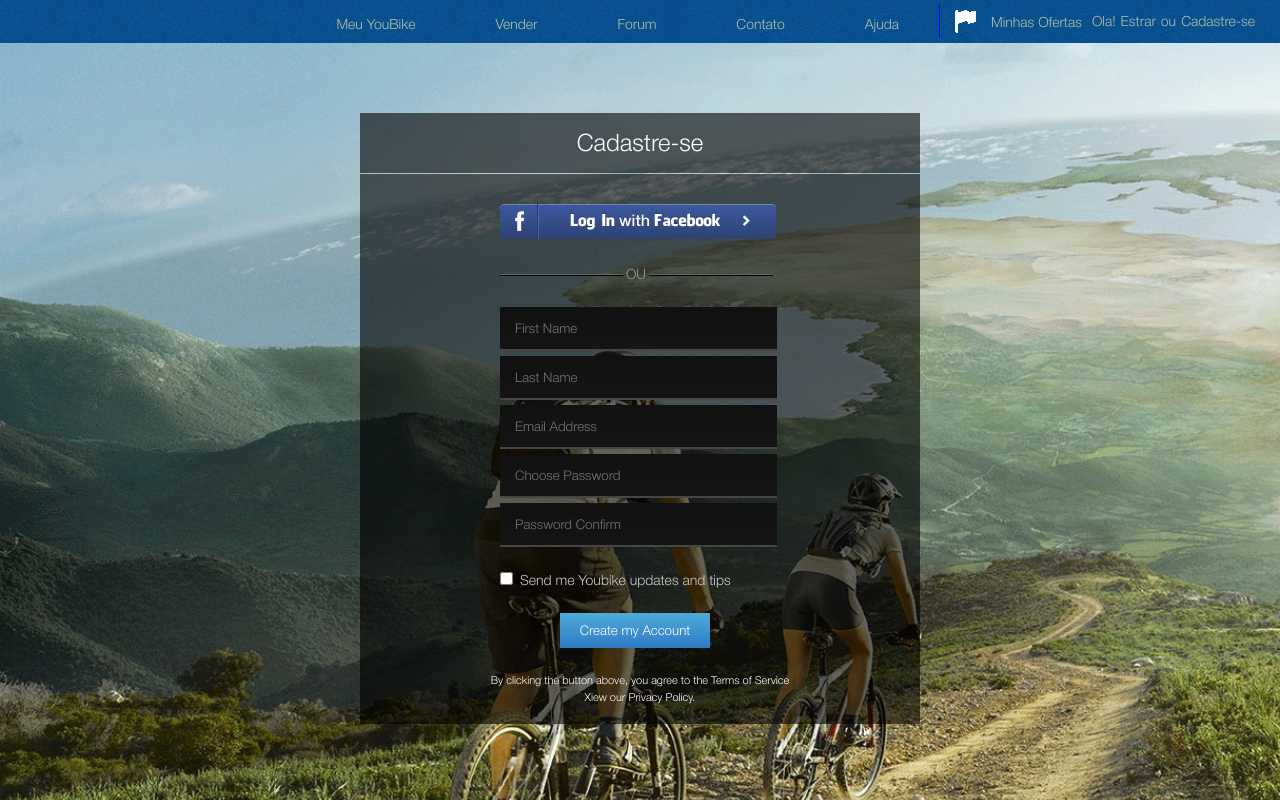
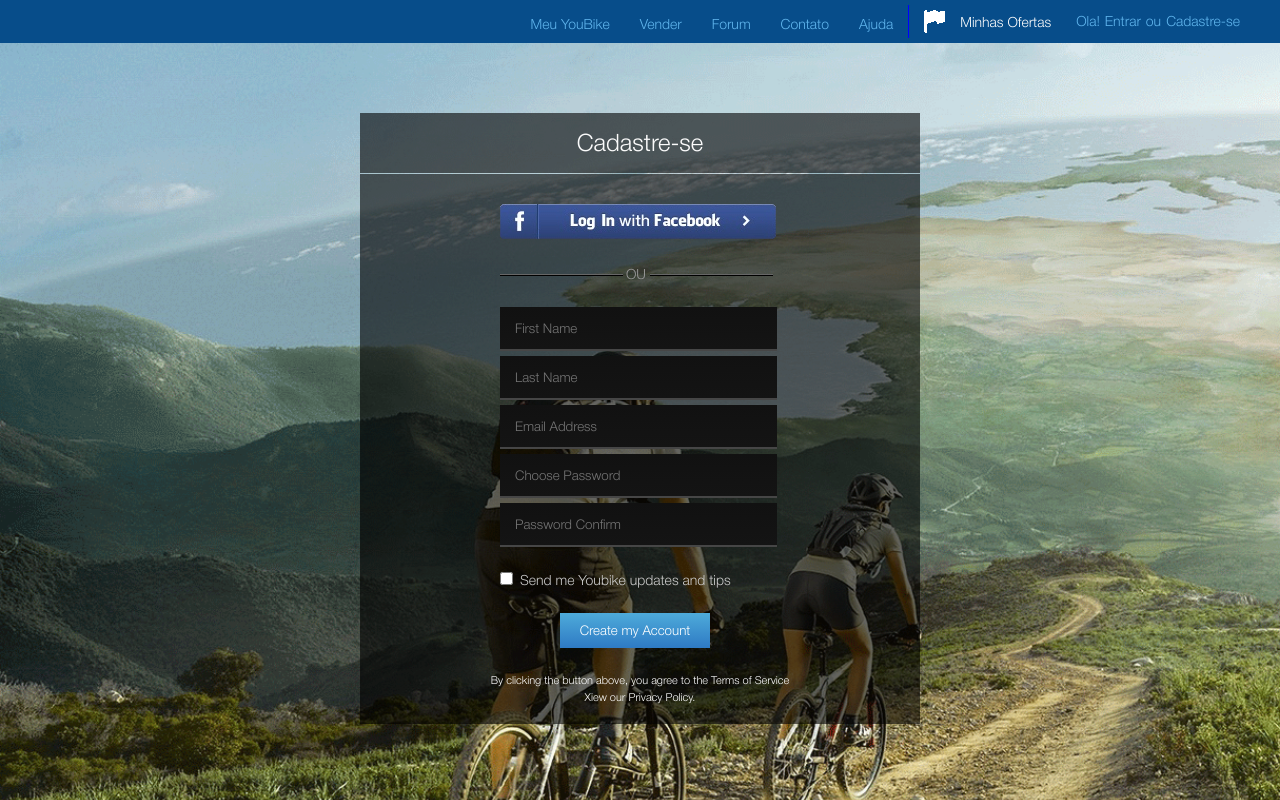
Before and after one commit to marsis/Logozinskaya_4, a plain HTML site: page Logozinskaya_5/index.html in a window 1280 px wide. Drawn offline with Linux system fonts and the light colour scheme.

Commit message:
исправлено

```diff
--- a/Logozinskaya_5/css/style.css
+++ b/Logozinskaya_5/css/style.css
@@ -30,13 +30,14 @@
 .header{
 	width:100%;
 	height: 100%;
-	background-image: url(../img/heder.png);
+	/*background-image: url(../img/heder.png);*/
+	background: #074D8A;
 	margin: 0 auto;
 }
 .mo{
 	display: inline-block;
 	float: right;
-	color: #B5BFA7;
+	color: #FEFEFE;
 	font-family: 'Helvetica Heue Cyrlight';
 	font-size: 14px;
 	text-decoration: none;
@@ -47,6 +48,7 @@
 	width: 200px;
 	height: 31px;
 	padding-right:10px;
+	color: #60B5ED;
 	}
 .mo:hover{
 	color: #FEFEFE;
@@ -65,8 +67,10 @@
 	margin-top: 0px;
 	padding-top: 11px;
 	padding-bottom: 12px;
+	padding-left: 15px;
+	padding-right: 15px;
 	float: right;
-	color: #B5BFA7;
+	color: #60B5ED;
 	font-family: 'Helvetica Heue Cyrlight';
 	font-size: 14px;
 }
@@ -79,13 +83,14 @@
 	margin-top: 0px;
 	padding-top: 11px;
 	padding-bottom: 10px;
+	padding-left: 15px;
 }
 .ola a:hover{
 	text-decoration: underline;
 	color:#FEFEFE;
 	}
 	.ola a{
-	color: #B5BFA7;
+	color: #60B5ED;
 	padding: 0 5px;
 	text-decoration: none;
 	}
@@ -105,18 +110,18 @@
 .menu li a{
 	display: block;
 	text-decoration:none;
-	color: #B5BFA7;
+	color: #60B5ED;
 	line-height: 36px;
 	padding-top: 6px;
-	padding-right:40px;
-	padding-left: 40px;
+	padding-right:15px;
+	padding-left: 15px;
 }
 .menu li a:hover{
 	color:#FEFEFE;
 	background: linear-gradient(to top, #2E7AC4, #4EABDA);
 	line-height: 37px;
-	padding-right:40px;
-	padding-left: 40px;
+	padding-right:15px;
+	padding-left: 15px;
 }
 .top-block{
 	width: 560px;
--- a/Logozinskaya_5/index.html
+++ b/Logozinskaya_5/index.html
@@ -9,7 +9,7 @@
 <body>
 	<div class="wrapper"><!--wrapper-->
 		<div class="header"><!--header-->
-			<p class="ola">Ola!<a href="#">Estrar</a>ou<a href="#">Cadastre-se</a></p>
+			<p class="ola">Ola!<a href="#">Entrar</a>ou<a href="#">Cadastre-se</a></p>
 			<a class="mo" href="#">Minhas Ofertas</a>
 			<img class="flag" src="img/flag.png">
 			<div class="menu"><!--menu-->
```
